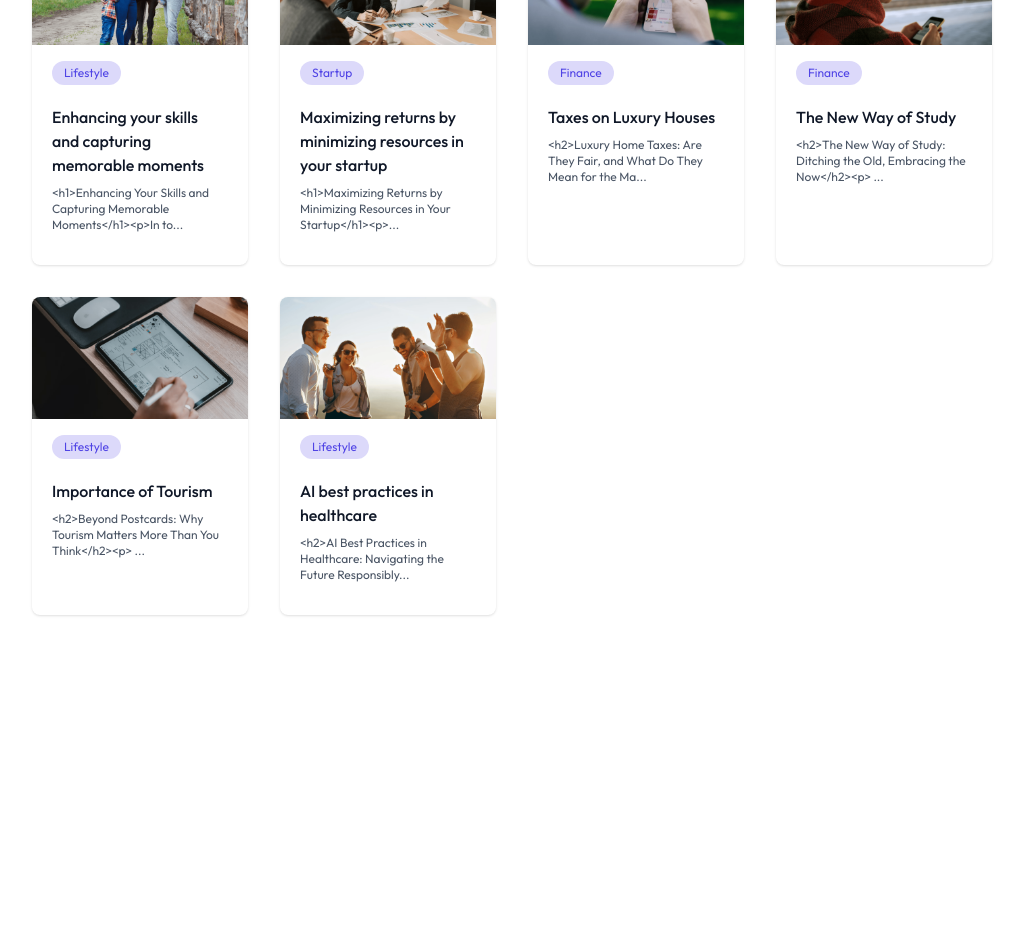
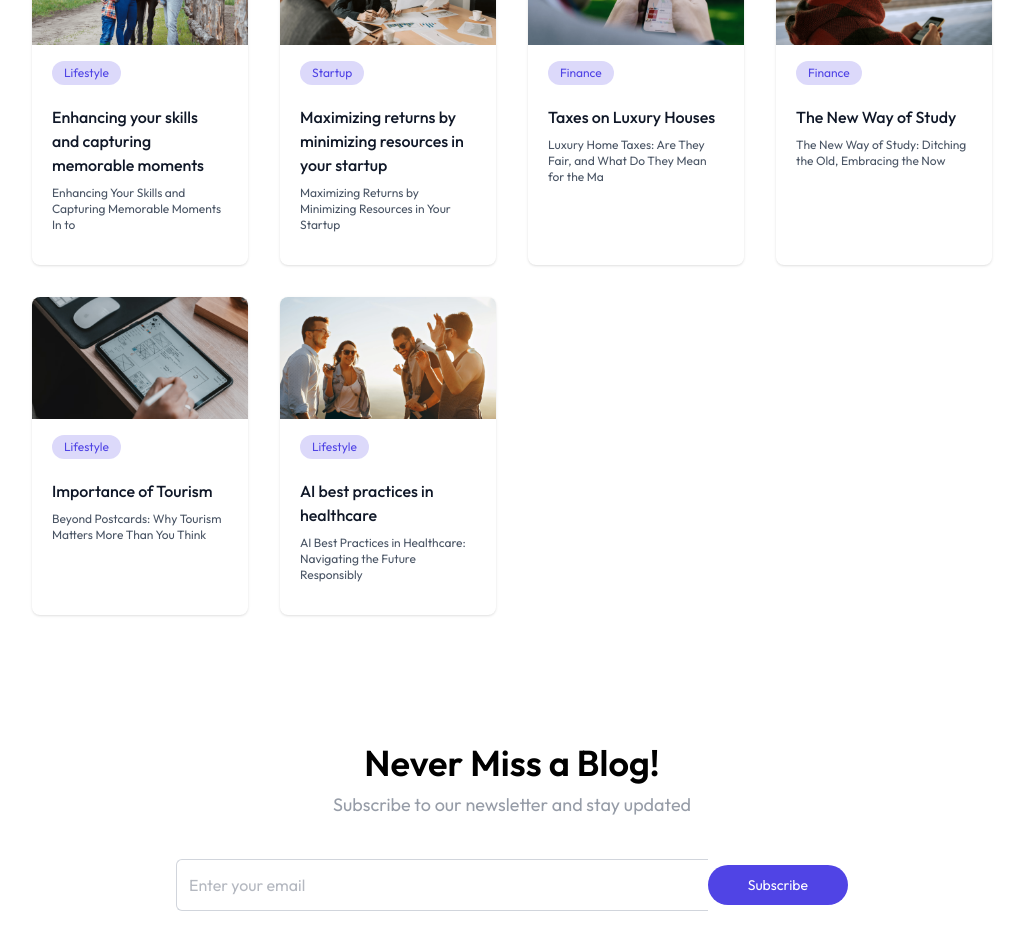
Before and after one commit to Mahlotle/QuickBlog, a React (Vite) app in the folder client/: page / in a window 1280 px wide. Shown: the part 1000-1950 px from the top of the page, without its empty margins (128-1151 px from the left). Before the commit the page ends 1711 px from the top, so only its background shows below. Built offline with nearby package versions, Linux system fonts and the light colour scheme.

Commit message:
Subscription tag

```diff
--- a/client/src/App.jsx
+++ b/client/src/App.jsx
@@ -10,7 +10,7 @@ const App = () => {
       <div>
        <Routes>
         <Route path="/" element={<Home />} />
-        <Route path="/blog" element={<Blog />} />
+        <Route path="/blog/:id" element={<Blog />} />
        </Routes>
       </div>
     </div>
--- a/client/src/components/BlogCard.jsx
+++ b/client/src/components/BlogCard.jsx
@@ -18,9 +18,10 @@ const BlogCard = ({ blog }) => {
 
       <div className="p-5">
         <h5 className="mb-2 font-medium text-gray-900">{title}</h5>
-        <p className="mb-3 text-xs text-gray-600">
-          {description.slice(0, 70)}...
-        </p>
+        <p
+          className="mb-3 text-xs text-gray-600"
+          dangerouslySetInnerHTML={{ __html: description.slice(0, 70) }}
+        ></p>
       </div>
     </div>
   );
--- /dev/null
+++ b/client/src/components/NewsLetter.jsx
@@ -0,0 +1,28 @@
+import React from "react";
+
+const NewsLetter = () => {
+  return (
+    <div className="flex flex-col items-center justify-center text-center space-y-2 my-32">
+      <h1 className="md:text-4xl text-2xl font-semibold">Never Miss a Blog!</h1>
+      <p className="md:text-lg text-gray-500/70 pb-8">Subscribe to our newsletter and stay updated</p>
+
+      <form className="flex items-center justify-between max-w-2xl w-full md:h-13 h-12">
+        <input
+          className="border border-gray-300 rounded-md h-full border-r-0 outline-none w-full rounded-r-none px-3 text-gray-500"
+          placeholder="Enter your email"
+          type="text"
+          required
+        />
+
+        <button
+          type="submit"
+          className="flex items-center gap-2 rounded-full text-sm cursor-pointer bg-primary text-white px-10 py-2.5"
+        >
+          Subscribe
+        </button>
+      </form>
+    </div>
+  );
+};
+
+export default NewsLetter;
--- a/client/src/pages/Home.jsx
+++ b/client/src/pages/Home.jsx
@@ -2,6 +2,7 @@ import React from 'react'
 import Navbar from '../components/Navbar'
 import Header from '../components/Header'
 import BlogList from '../components/BlogList';
+import NewsLetter from '../components/NewsLetter';
 
 
 const Home = () => {
@@ -10,7 +11,7 @@ const Home = () => {
       <Navbar />
       <Header />
       <BlogList />
-
+      <NewsLetter />
     </>
   );
 }
```
